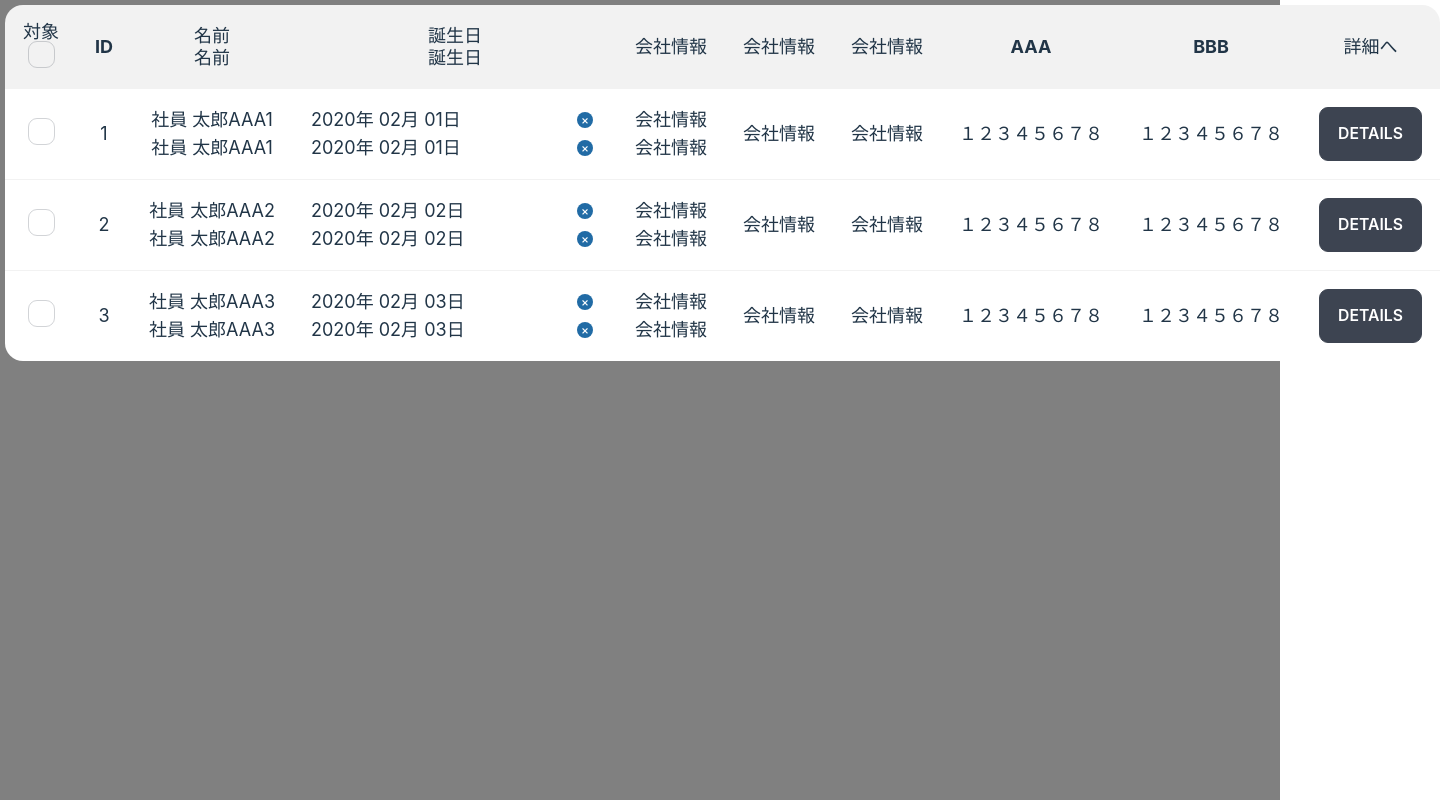
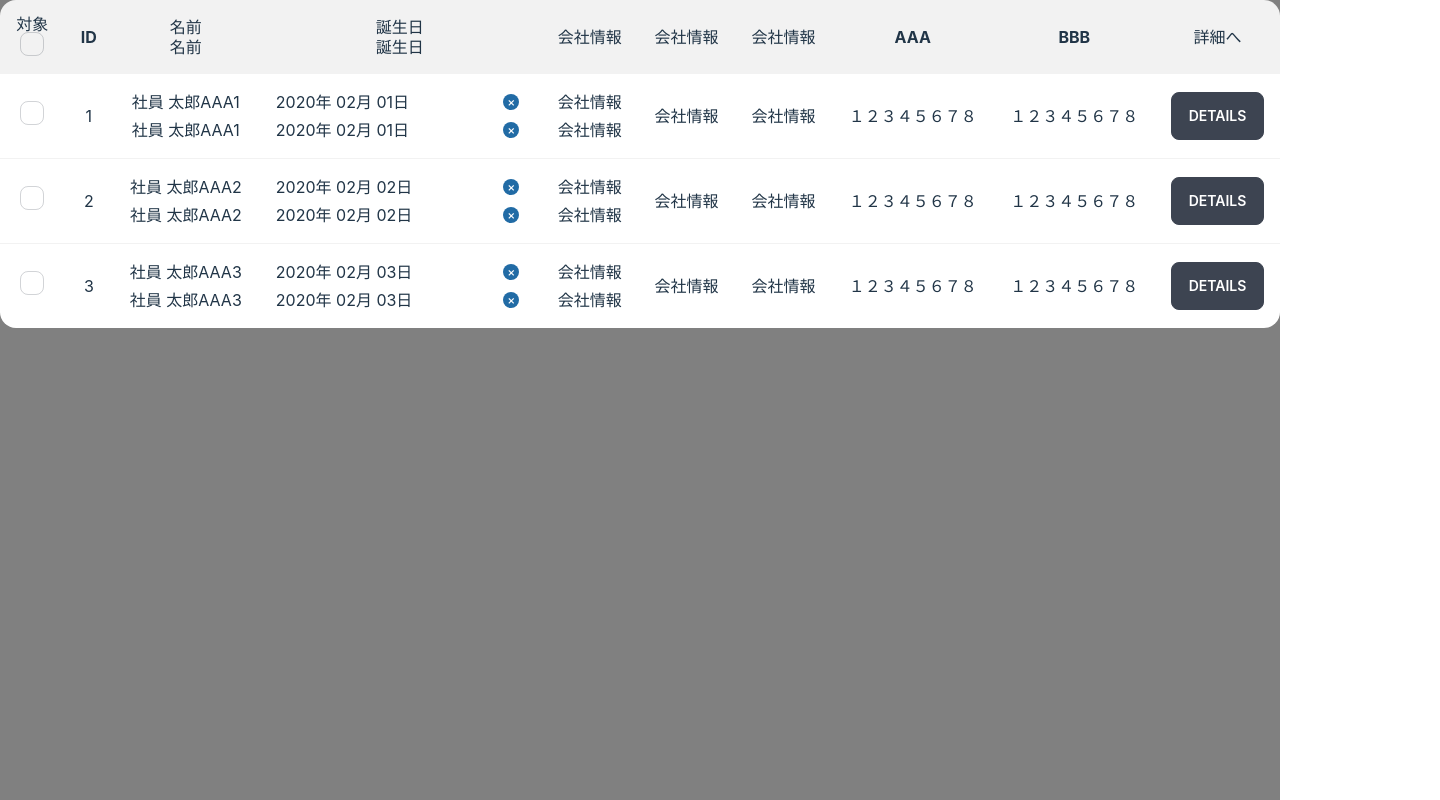
Before and after one commit to nomura-st/react_app, a React (Vite) app in the folder vite-project/: page / in a window 1280 px wide. Shown: the whole page, 1440 px wide, since content can reach past the window. Built offline with nearby package versions, Linux system fonts and the light colour scheme.

Commit message:
Revert "css微調整"
This reverts commit fc63360346e6ec5d3eb7ee4dba711b428f0bacaa.

```diff
--- a/vite-project/src/index.css
+++ b/vite-project/src/index.css
@@ -4,7 +4,7 @@
 
 :root {
   font-family: Inter, Avenir, Helvetica, Arial, sans-serif;
-  font-size: 18px;
+  font-size: 16px;
   line-height: 24px;
   font-weight: 400;
 
@@ -66,9 +66,6 @@ html, body, #root {
   width: 100%;
   height: 100%;
 }
-#root {
-  padding: 5px;
-}
 .table :where(thead, tfoot) :where(th, td) {
   font-size: 1rem;
 }
```
